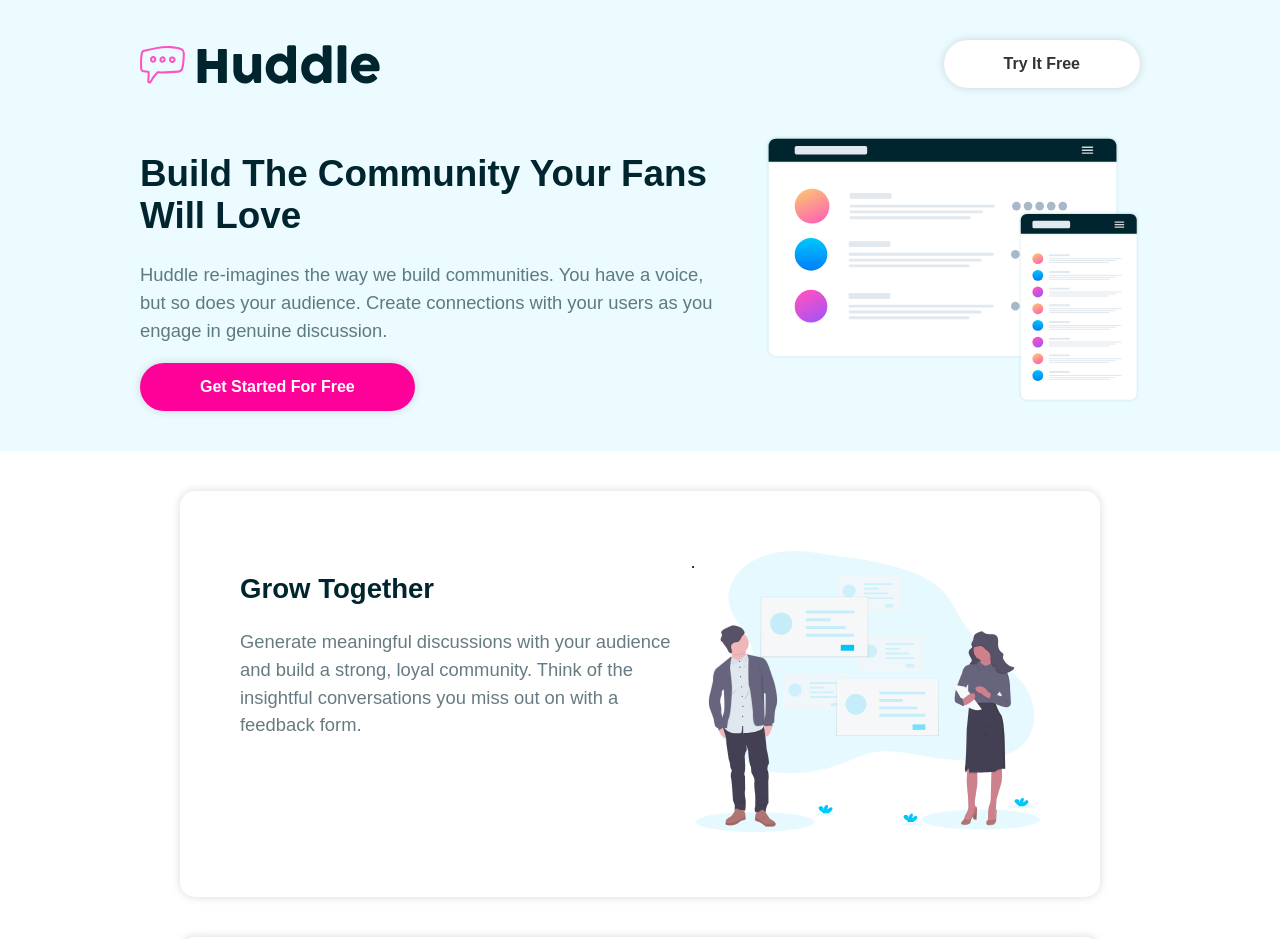
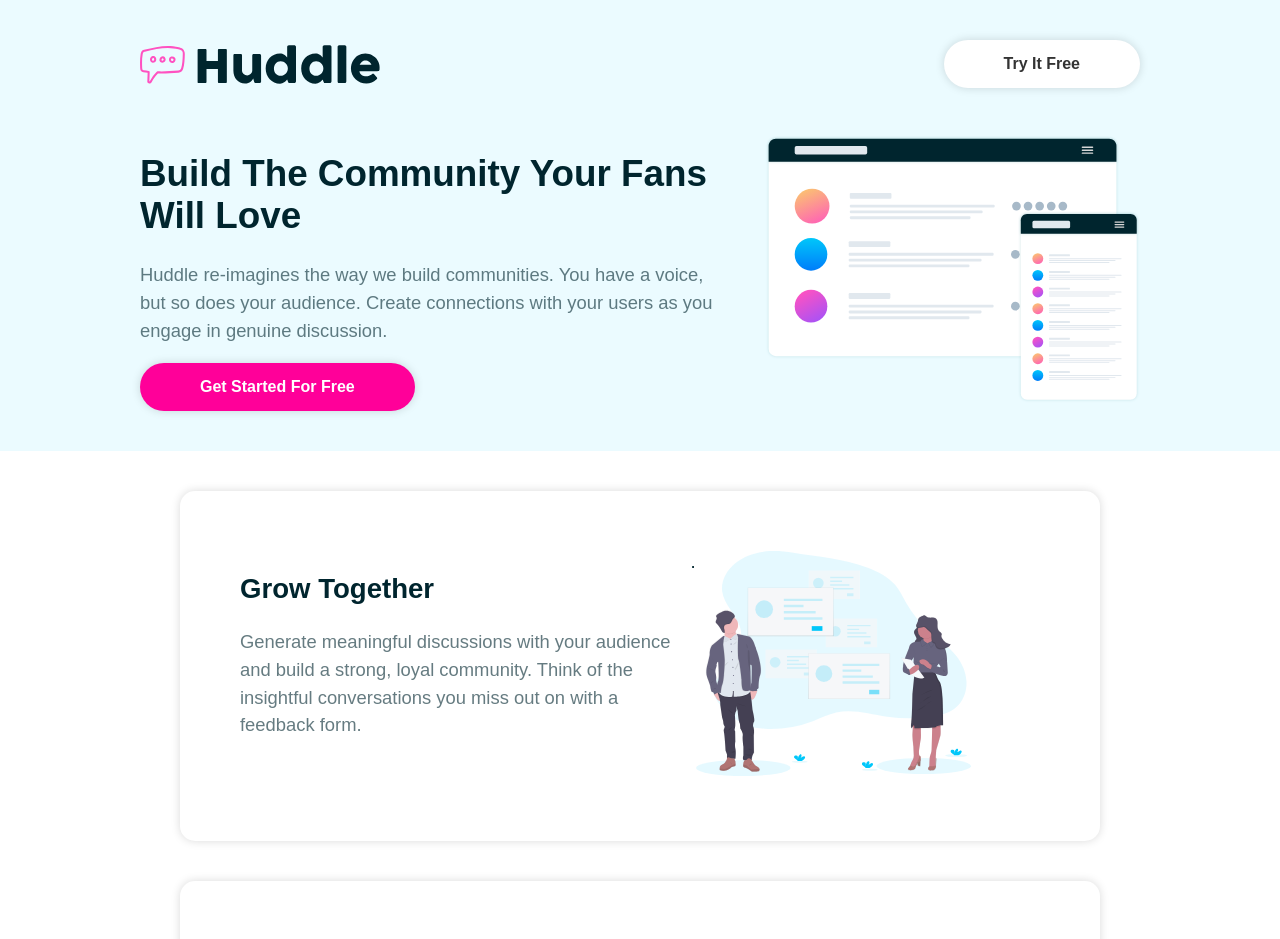
Before and after one commit to Kenta-Asakura/delta-website, a React (Create React App) app: page / in a window 1280 px wide. Shown: the top 939 px of the page. Built offline with nearby package versions, Linux system fonts and the light colour scheme.

Commit message:
Card img width size: 80%

```diff
--- a/src/components/styles/Card.styled.js
+++ b/src/components/styles/Card.styled.js
@@ -9,4 +9,8 @@ export const StyledCard = styled.div`
   box-shadow: 0 0 10px rgba(0, 0, 0, 0.15);
   margin: 40px;
   padding: 60px;
+
+  img {
+    width: 80%;
+  }
 `
```
